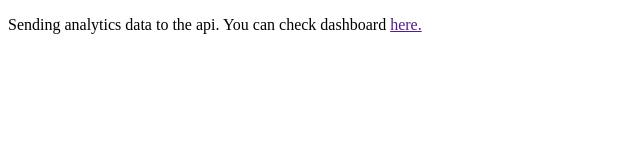
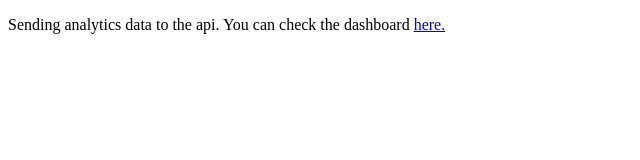
Before and after one commit to cimren/perf-analytics-library, a website: page example/index.html in a window 1280 px wide. Shown: the full height of the page, 0-640 px from the left. Drawn offline with Linux system fonts and the light colour scheme; no server answers.

Commit message:
dashboard link added

```diff
--- a/example/index.html
+++ b/example/index.html
@@ -15,7 +15,9 @@
 
 <body>
 
-	<p>Sending analytics data to the api. You can check dashboard <a href="">here.</a></p>
+	<p>Sending analytics data to the api. You can check the dashboard
+		<a href="https://cihan-perf-analytics-dashboard.herokuapp.com/">here.</a>
+	</p>
 
 	<script>
     var perfAnalytics = new PerfAnalytics();
```
